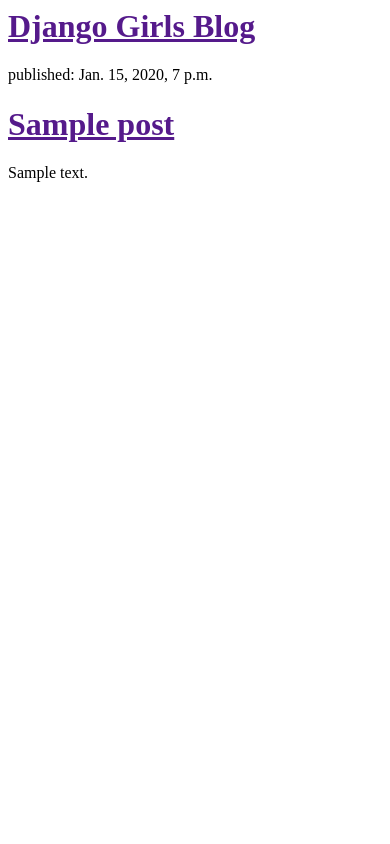
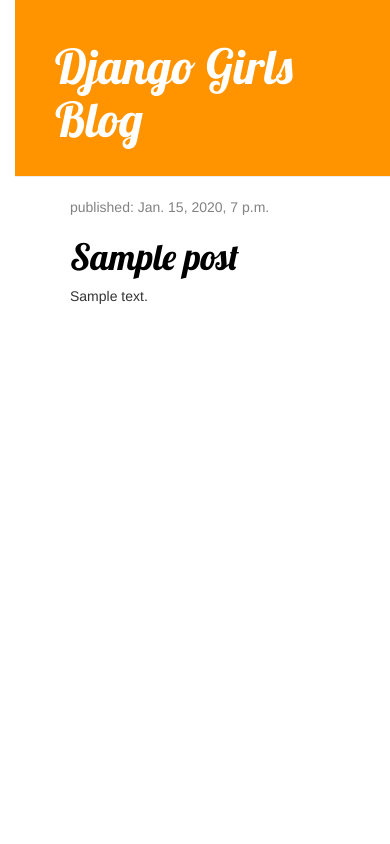
Before and after one commit to HuiHyeon/my-first-blog, a Django app: page / in a window 390 px wide. Run offline with Django 3.2, Linux system fonts and the light colour scheme; tables that the repository leaves empty hold one stand-in row (values such as "Sample post"); some libraries are stand-ins or nearby versions.

Commit message:
Added view and template for detailed blog post as well as CSS for the site.

```diff
--- /dev/null
+++ b/blog/static/css/blog.css
@@ -0,0 +1,65 @@
+h1 a {
+  color: #fca205;
+  font-family: "Lobster";
+}
+
+body {
+  padding-left: 15px;
+}
+
+.page-header {
+  background-color: #ff9400;
+  margin-top: 0;
+  padding: 20px 20px 20px 40px;
+}
+
+.page-header h1,
+.page-header h1 a,
+.page-header h1 a:visited,
+.page-header h1 a:active {
+  color: #ffffff;
+  font-size: 36pt;
+  text-decoration: none;
+}
+
+.content {
+  margin-left: 40px;
+}
+
+h1,
+h2,
+h3,
+h4 {
+  font-family: "Lobster", cursive;
+}
+
+.date {
+  color: #828282;
+}
+
+.save {
+  float: right;
+}
+
+.post-form textarea,
+.post-form input {
+  width: 100%;
+}
+
+.top-menu,
+.top-menu:hover,
+.top-menu:visited {
+  color: #ffffff;
+  float: right;
+  font-size: 26pt;
+  margin-right: 20px;
+}
+
+.post {
+  margin-bottom: 70px;
+}
+
+.post h1 a,
+.post h1 a:visited {
+  color: #000000;
+}
--- /dev/null
+++ b/blog/templates/blog/base.html
@@ -0,0 +1,25 @@
+{% load static %}
+<html>
+    <head>
+        <title>Django Girls blog</title>
+        <link rel="stylesheet" href="//maxcdn.bootstrapcdn.com/bootstrap/3.2.0/css/bootstrap.min.css">
+        <link rel="stylesheet" href="//maxcdn.bootstrapcdn.com/bootstrap/3.2.0/css/bootstrap-theme.min.css">
+        <link href='//fonts.googleapis.com/css?family=Lobster&subset=latin,latin-ext' rel='stylesheet' type='text/css'>
+        <link rel="stylesheet" href="{% static 'css/blog.css' %}">
+    </head>
+    <body>
+        <body>
+            <div class="page-header">
+                <h1><a href="/">Django Girls Blog</a></h1>
+            </div>
+            <div class="content container">
+                <div class="row">
+                    <div class="col-md-8">
+                    {% block content %}
+                    {% endblock %}
+                    </div>
+                </div>
+            </div>
+        </body>
+    </body>
+</html>
--- a/blog/templates/blog/post_list.html
+++ b/blog/templates/blog/post_list.html
@@ -1,18 +1,13 @@
-<html>
-    <head>
-        <title>Django Girls blog</title>
-    </head>
-    <body>
-        <div>
-            <h1><a href="">Django Girls Blog</a></h1>
+{% extends 'blog/base.html' %}
+
+{% block content %}
+    {% for post in posts %}
+        <div class="post">
+            <div class="date">
+                <p>published: {{ post.published_date }}</p>
+            </div>
+            <h1><a href="{% url 'post_detail' pk=post.pk %}">{{ post.title }}</a></h1>
+            <p>{{ post.text|linebreaksbr }}</p>
         </div>
-
-        {% for post in posts %}
-            <div>
-                <p>published: {{ post.published_date }}</p>
-                <h1><a href="">{{ post.title }} </a></h1>
-                <p>{{ post.text|linebreaksbr }}</p>
-            </div>
-        {% endfor %}
-    </body>
-</html>
+    {% endfor %}
+{% endblock %}
--- a/blog/urls.py
+++ b/blog/urls.py
@@ -3,4 +3,5 @@
 
 urlpatterns = [
     path('', views.post_list, name='post_list'),
+    path('post/<int:pk>/', views.post_detail, name='post_detail'),
 ]
--- a/blog/views.py
+++ b/blog/views.py
@@ -1,9 +1,16 @@
-from django.shortcuts import render
+from django.shortcuts import render, get_object_or_404
 from .models import Post
 from django.utils import timezone
 
 # Create your views here.
 
+
 def post_list(request):
-    posts = Post.objects.filter(published_date__lte=timezone.now()).order_by('published_date')
-    return render(request, 'blog/post_list.html', {'posts':posts})
+    posts = Post.objects.filter(
+        published_date__lte=timezone.now()).order_by('published_date')
+    return render(request, 'blog/post_list.html', {'posts': posts})
+
+
+def post_detail(request, pk):
+    post = get_object_or_404(Post, pk=pk)
+    return render(request, 'blog/post_detail.html', {'post': post})
```
Also changed, not shown: blog/templates/blog/post_detail.html (added, +13 -0 lines).
